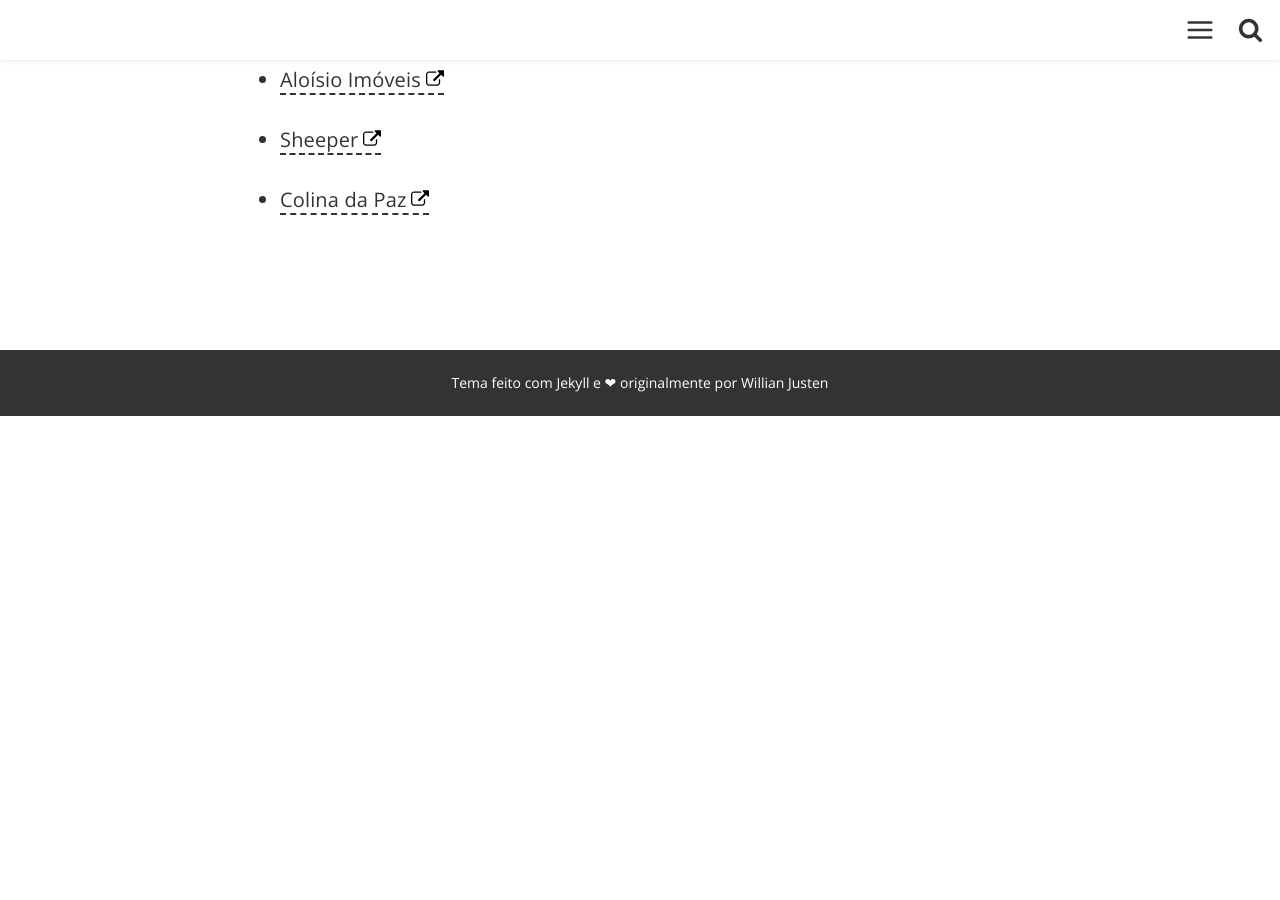
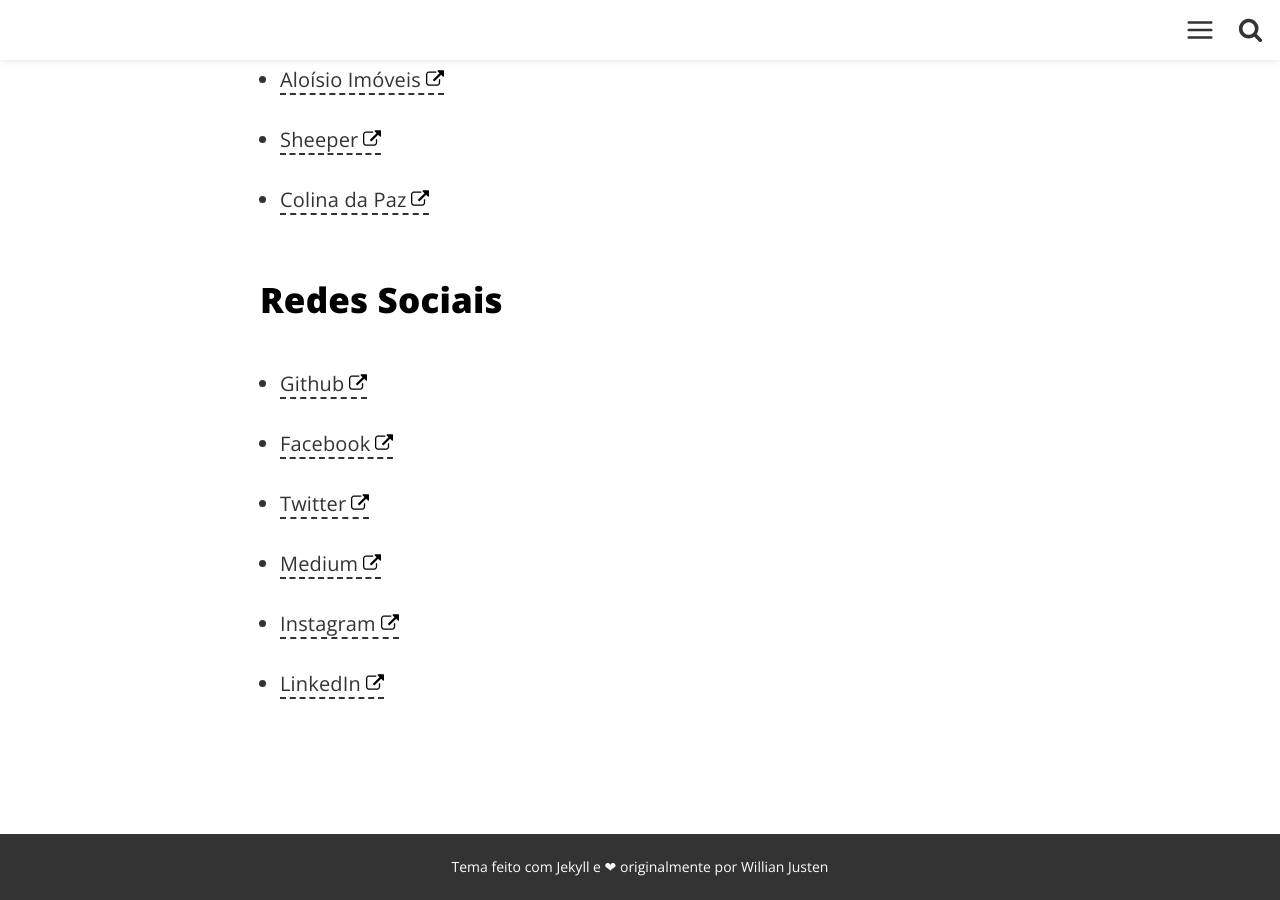
Before and after one commit to vgodoy09/eaugusto.github.io, a Jekyll site: the page built from about.md, in a window 1280 px wide and 900 px high, scrolled down 2302 px. Built offline with Jekyll 4.4.1, drawn with Linux system fonts in a browser that asks for light colours; before the commit the page ends 2718 px from its top, so only the background shows below that.

Commit message:
Social links in About Page

```diff
--- a/about.md
+++ b/about.md
@@ -59,3 +59,12 @@
   <li><a href="http://www.sheeper.com/">Sheeper</a></li>
   <li><a href="http://www.colinadapaz.com.br/">Colina da Paz</a></li>
 </ul>
+
+## Redes Sociais
+
+- [Github](https://github.com/{{ site.github_username }})
+- [Facebook](https://www.facebook.com/{{ site.facebook_username }})
+- [Twitter](https://twitter.com/{{ site.twitter_username }})
+- [Medium](https://medium.com/@{{ site.medium_username }})
+- [Instagram](https://www.instagram.com/{{ site.instagram_username }})
+- [LinkedIn](https://www.linkedin.com/in/{{ site.linkedin_username }})
```
